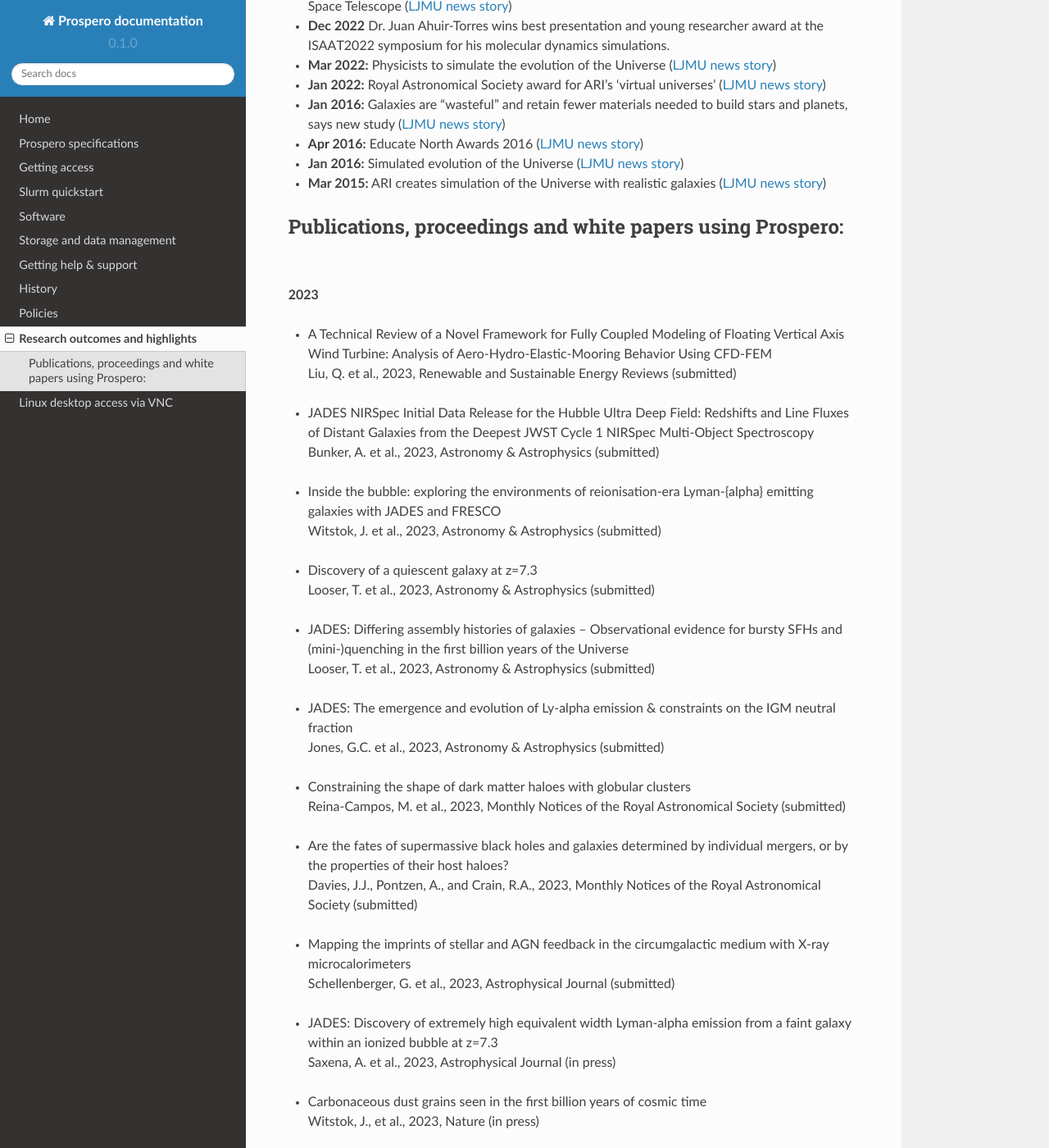
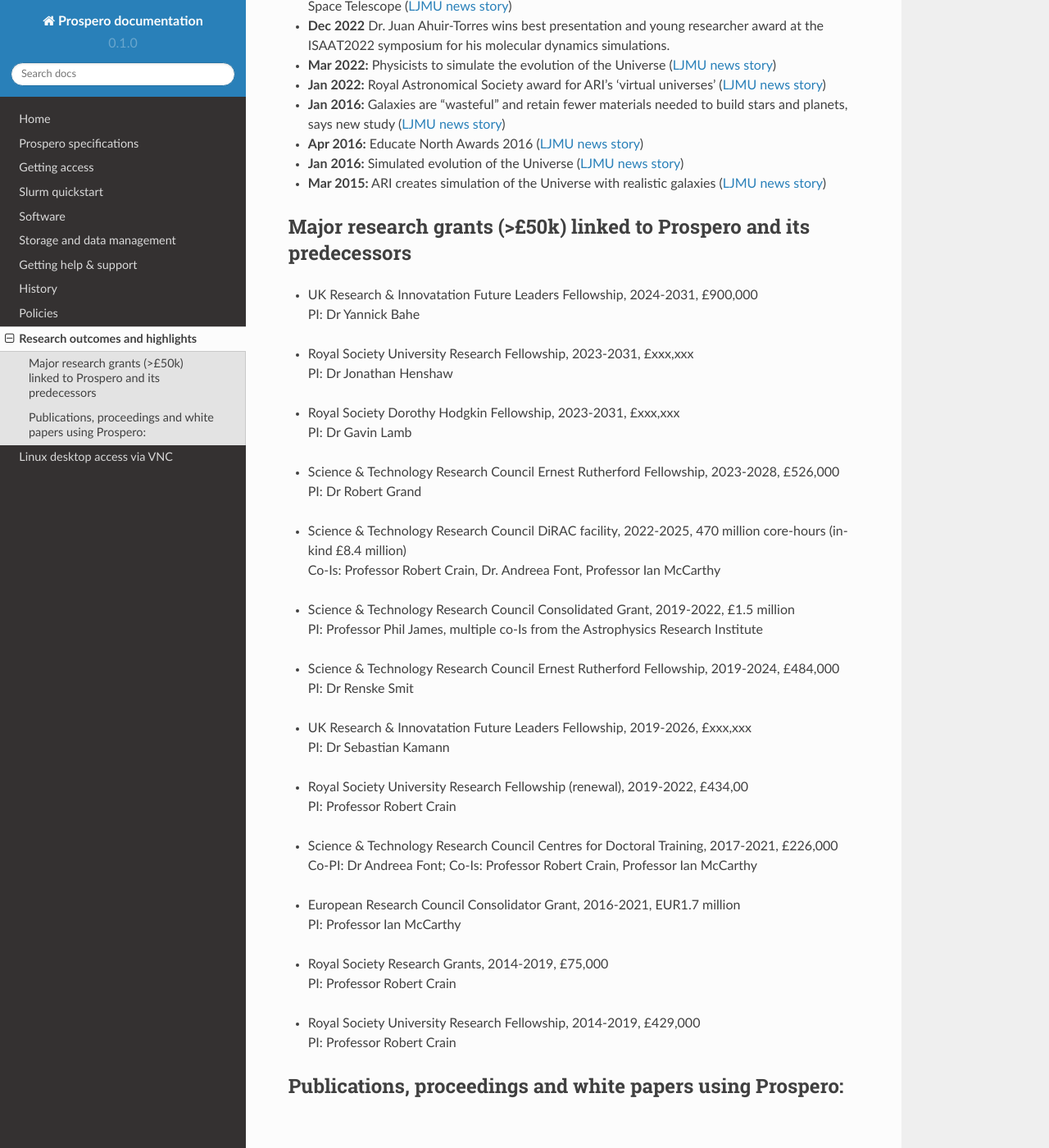
Before and after one commit to astrcrai/prospero-docs, a Sphinx documentation site: the page built from docs/source/highlights.rst, in a window 1280 px wide and 1400 px high, scrolled down 284 px. Shown: the whole window at 82% size. Built offline with Sphinx 7.4.7 and the Read the Docs theme 2.0.0, drawn with Linux system fonts in a browser that asks for light colours; some of the changed text lies outside the part shown.

Commit message:
Update highlights.rst

```diff
--- a/docs/source/highlights.rst
+++ b/docs/source/highlights.rst
@@ -13,10 +13,44 @@ Selected research highlights:
 * **Jan 2016:** Simulated evolution of the Universe (`LJMU news story <https://www.ljmu.ac.uk/about-us/news/articles/2016/1/27/simulated-evolution-of-the-universe>`_)
 * **Mar 2015:** ARI creates simulation of the Universe with realistic galaxies (`LJMU news story <https://www.ljmu.ac.uk/about-us/news/articles/2015/3/12/ari-creates-simulation-of-the-universe-with-realistic-galaxies>`_)
 
+Major research grants (>£50k) linked to Prospero and its predecessors
+---------
+
+* | UK Research & Innovatation Future Leaders Fellowship, 2024-2031, £900,000
+  | PI: Dr Yannick Bahe
+* | Royal Society University Research Fellowship, 2023-2031, £xxx,xxx
+  | PI: Dr Jonathan Henshaw
+* | Royal Society Dorothy Hodgkin Fellowship, 2023-2031, £xxx,xxx
+  | PI: Dr Gavin Lamb
+* | Science & Technology Research Council Ernest Rutherford Fellowship, 2023-2028, £526,000
+  | PI: Dr Robert Grand
+* | Science & Technology Research Council DiRAC facility, 2022-2025, 470 million core-hours (in-kind £8.4 million)
+  | Co-Is: Professor Robert Crain, Dr. Andreea Font, Professor Ian McCarthy
+* | Science & Technology Research Council Consolidated Grant, 2019-2022, £1.5 million
+  | PI: Professor Phil James, multiple co-Is from the Astrophysics Research Institute
+* | Science & Technology Research Council Ernest Rutherford Fellowship, 2019-2024, £484,000
+  | PI: Dr Renske Smit
+* | UK Research & Innovatation Future Leaders Fellowship, 2019-2026, £xxx,xxx
+  | PI: Dr Sebastian Kamann
+* | Royal Society University Research Fellowship (renewal), 2019-2022, £434,00
+  | PI: Professor Robert Crain
+* | Science & Technology Research Council Centres for Doctoral Training, 2017-2021, £226,000
+  | Co-PI: Dr Andreea Font; Co-Is: Professor Robert Crain, Professor Ian McCarthy
+* | European Research Council Consolidator Grant, 2016-2021, EUR1.7 million
+  | PI: Professor Ian McCarthy
+* | Royal Society Research Grants, 2014-2019, £75,000
+  | PI: Professor Robert Crain
+* | Royal Society University Research Fellowship, 2014-2019, £429,000
+  | PI: Professor Robert Crain
+
+
 Publications, proceedings and white papers using Prospero:
 ---------
 
 **2023**
+
+* | Realistic simulated galaxies form [alpha/Fe]-[Fe/H] knees due to a sustained decline in their star formation rates
+  | Mason, A.C. et al., 2023, Monthly Notices of the Royal Astronomical Society (submitted)
 
 * | A Technical Review of a Novel Framework for Fully Coupled Modeling of Floating Vertical Axis Wind Turbine: Analysis of Aero-Hydro-Elastic-Mooring Behavior Using CFD-FEM
   | Liu, Q. et al., 2023, Renewable and Sustainable Energy Reviews (submitted)
@@ -39,11 +73,11 @@ Publications, proceedings and white papers using Prospero:
 * | Constraining the shape of dark matter haloes with globular clusters
   | Reina-Campos, M. et al., 2023, Monthly Notices of the Royal Astronomical Society (submitted)
 
-* | Are the fates of supermassive black holes and galaxies determined by individual mergers, or by the properties of their host haloes?
-  | Davies, J.J., Pontzen, A., and Crain, R.A., 2023, Monthly Notices of the Royal Astronomical Society (submitted)
-
 * | Mapping the imprints of stellar and AGN feedback in the circumgalactic medium with X-ray microcalorimeters
   | Schellenberger, G. et al., 2023, Astrophysical Journal (submitted)
+
+* | Are the fates of supermassive black holes and galaxies determined by individual mergers, or by the properties of their host haloes?
+  | Davies, J.J., Pontzen, A., and Crain, R.A., 2023, Monthly Notices of the Royal Astronomical Society (in press)
 
 * | JADES: Discovery of extremely high equivalent width Lyman-alpha emission from a faint galaxy within an ionized bubble at z=7.3
   | Saxena, A. et al., 2023, Astrophysical Journal (in press)
```
